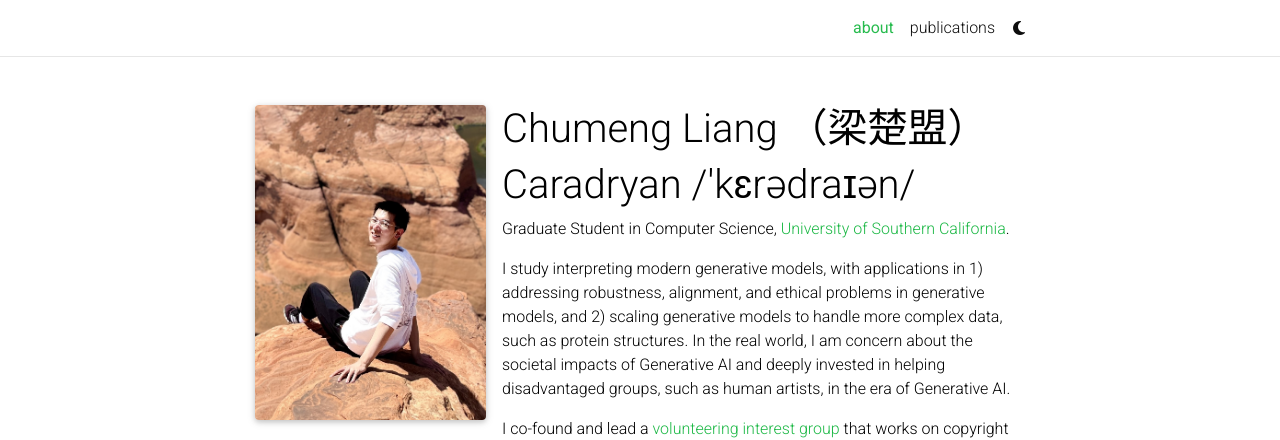
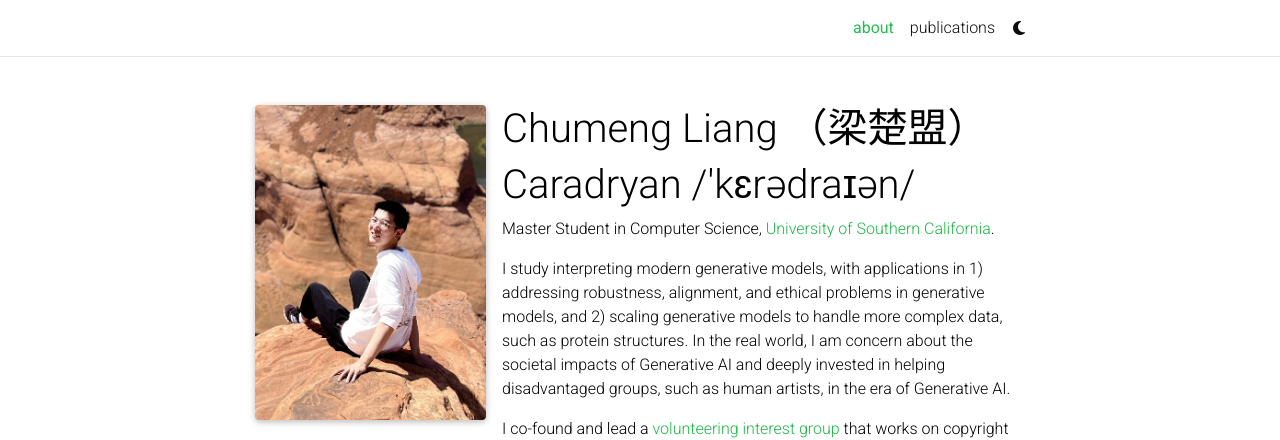
Before and after one commit to caradryanl/caradryanl.github.io, a Jekyll site: the page built from _pages/about.md, in a window 1280 px wide and 1105 px high. Shown: the top 440 px of the window. Built offline with Jekyll 4.4.1, drawn with Linux system fonts in a browser that asks for light colours; full-size pictures stand in for the smaller copies a plugin makes; comment, search, counter and statistics services are not loaded; a style sheet for code colours, icons or effects is not loaded.

Commit message:
[feat] add cv and google scholar

```diff
--- a/_pages/about.md
+++ b/_pages/about.md
@@ -2,7 +2,7 @@
 layout: about
 title: about
 permalink: /
-subtitle: Graduate Student in Computer Science, <a href='https://www.usc.edu/'>University of Southern California</a>.
+subtitle: Master Student in Computer Science, <a href='https://www.usc.edu/'>University of Southern California</a>.
 
 profile:
   align: left
@@ -13,6 +13,11 @@
 latest_posts: false  # includes a list of the newest posts
 selected_papers: true # includes a list of papers marked as "selected={true}"
 social: true  # includes social icons at the bottom of the page
+
+social:
+  - icon: ai ai-google-scholar
+    icon_pack: ai
+    link: https://scholar.google.com/citations?user=4S0PYJYAAAAJ&hl=en
 ---
 
 [//]: Write your biography here. Tell the world about yourself. Link to your favorite [subreddit](http://reddit.com). You can put a picture in, too. The code is already in, just name your picture `prof_pic.jpg` and put it in the `img/` folder.
@@ -21,13 +26,6 @@
 
 I co-found and lead a [volunteering interest group](https://psyker-team.github.io/index_en.html) that works on copyright issues of generative models for images. We develop softwares and provide technical services for AI copyright lawsuits as volunteers. [E-mail us](mailto:mist202304@gmail.com) if you are interested or in need of help!
 
-<a href="https://scholar.google.com/citations?user=4S0PYJYAAAAJ&hl=en" target="_blank">
-  <i class="ai ai-google-scholar-square ai-3"></i>
-</a>
-
-<a href="files/CV_ChumengLiang.pdf" target="_blank">
-  <i class="ai ai-cv-square"></i>
-</a>
 
 
 [//]: Link to your social media connections, too. This theme is set up to use [Font Awesome icons](http://fortawesome.github.io/Font-Awesome/) and [Academicons](https://jpswalsh.github.io/academicons/), like the ones below. Add your Facebook, Twitter, LinkedIn, Google Scholar, or just disable all of them.
```
